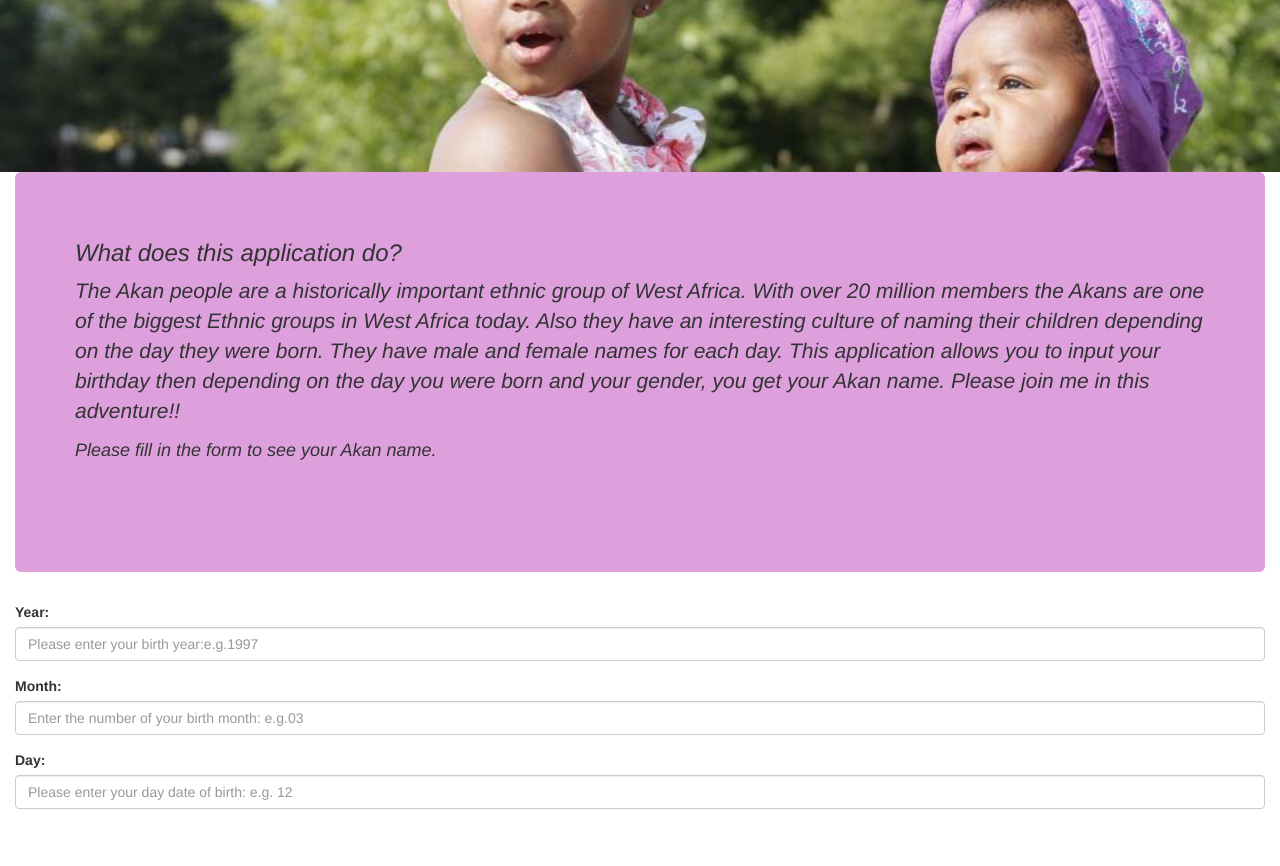
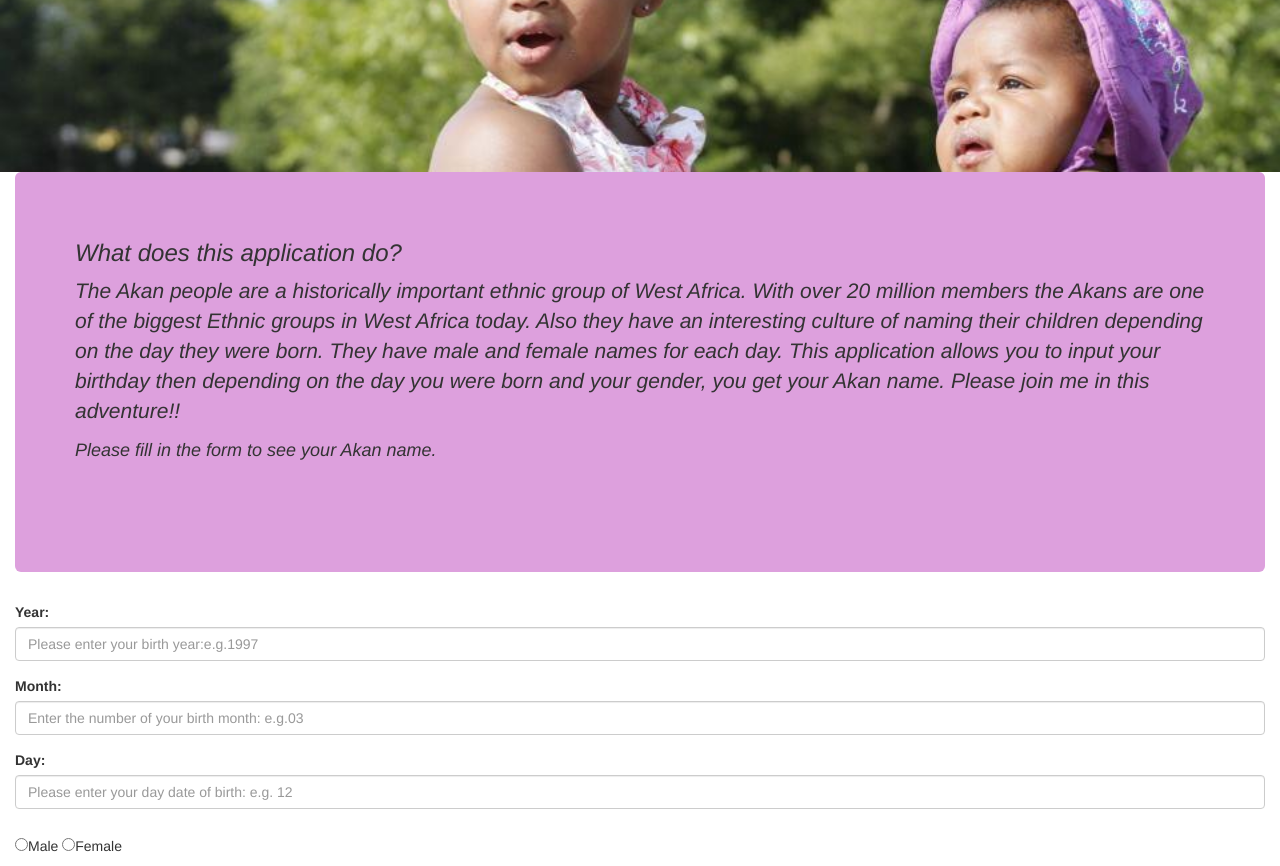
Before and after one commit to Christine-N-Mwaura/Akan-project, a plain HTML site: page index.html in a window 1280 px wide. Shown: the part 228-1094 px from the top of the page. Before the commit the page ends 1062 px from the top, so only its background shows below. Drawn offline with nearby package versions, Linux system fonts and the light colour scheme.

Commit message:
This commit will add the gender radio buttons to the index file.

```diff
--- a/index.html
+++ b/index.html
@@ -38,6 +38,11 @@
           <input type="number" class="form-control" placeholder="Please enter your day date of birth: e.g. 12" id="day" max="31" min="1">
         </div>
         <p>
+          <div class="form-check">
+            <input type="radio" id="gender0" name="gender" value="Male">Male
+            <input type="radio" id="gender1" name="gender" value="Female">Female<br>
+          </div>
+        </p>
 
 
       </form>
```
